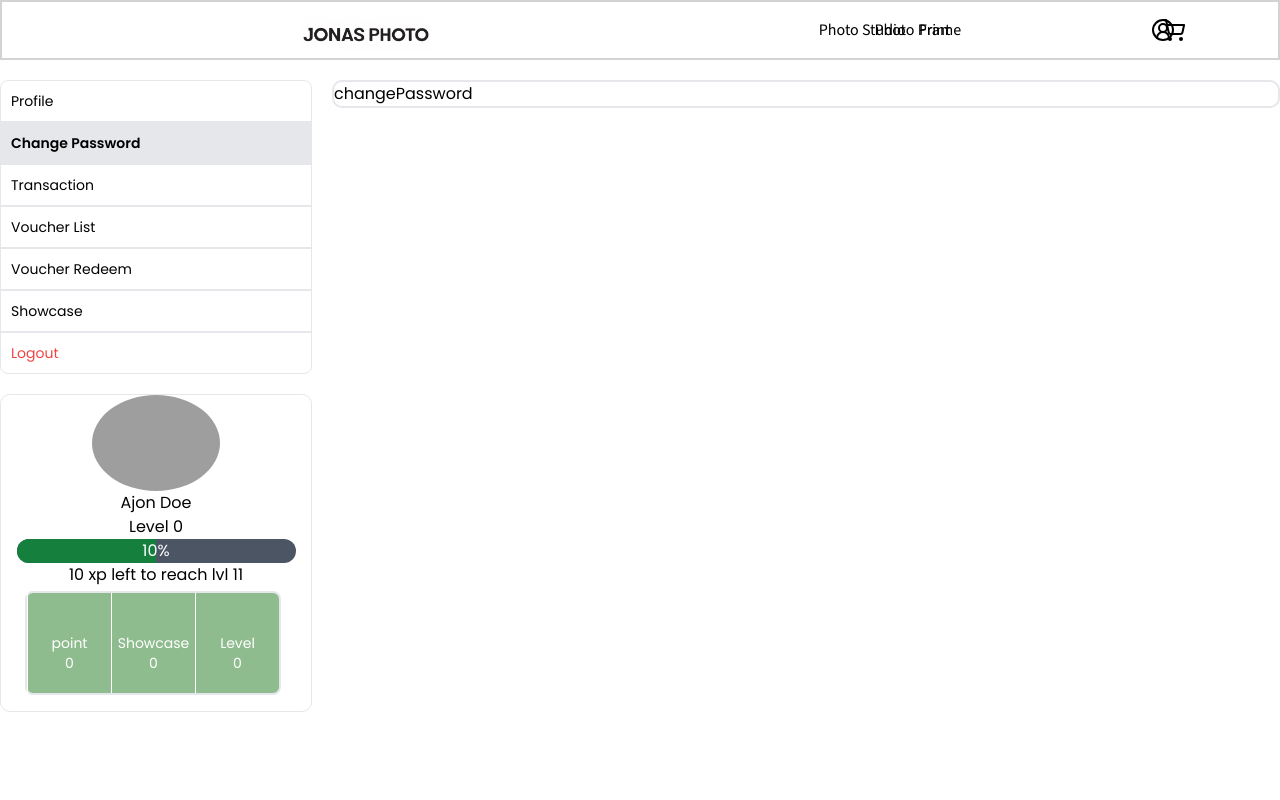
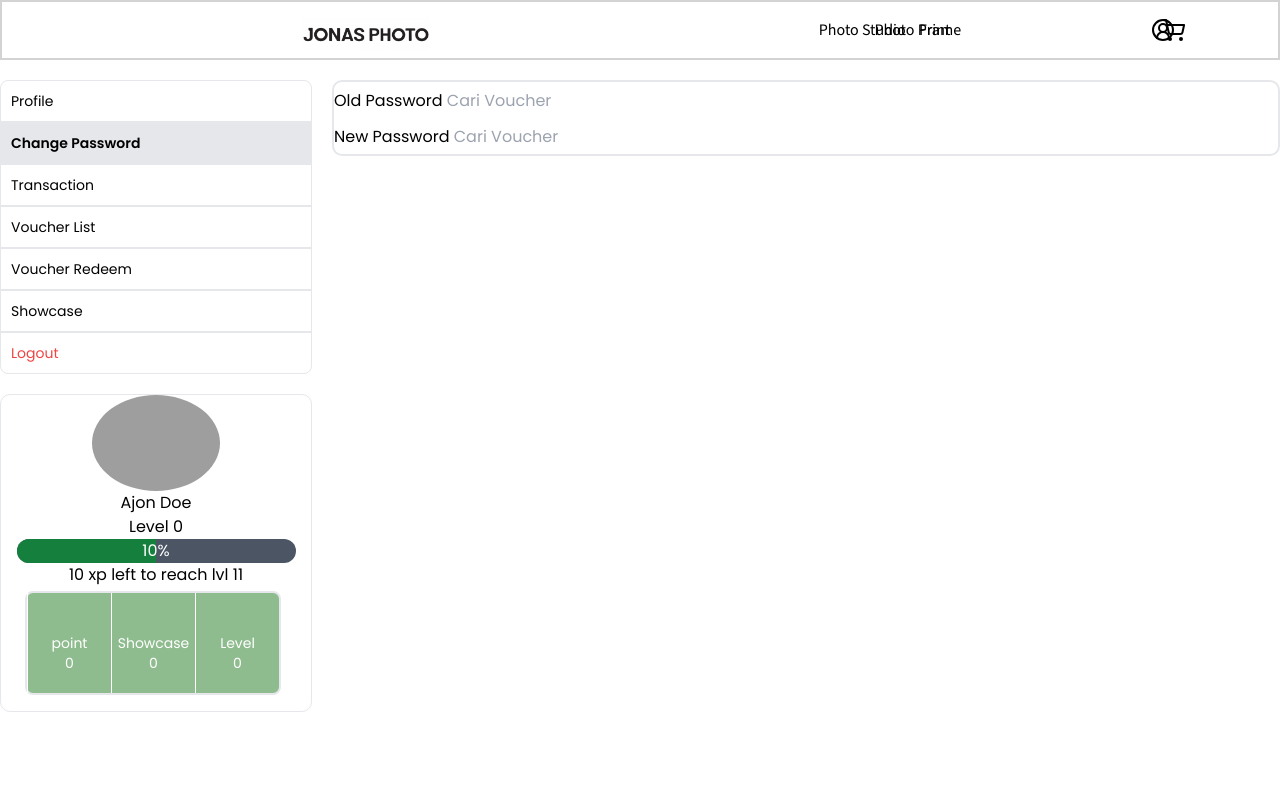
Before and after one commit to adriswara/next, a Next.js app: page /profile/changePassword in a window 1280 px wide. Shown: the top 800 px of the page. Built offline with nearby package versions, Linux system fonts and the light colour scheme; grey boxes are pictures that could not be loaded.

Commit message:
change pass

```diff
--- a/src/app/profile/changePassword/page.tsx
+++ b/src/app/profile/changePassword/page.tsx
@@ -4,7 +4,10 @@ export default function Home() {
 
     return (
         <div className="w-full h-full border-2 border-solid border-jonasBorder rounded-[10px]">
-            changePassword
+            <div>Old Password <input type="text" name="" placeholder="Cari Voucher" className="h-9" />
+            </div>
+            <div>New Password <input type="text" name="" placeholder="Cari Voucher" className="h-9" />
+            </div>
         </div>
     );
 }
```
